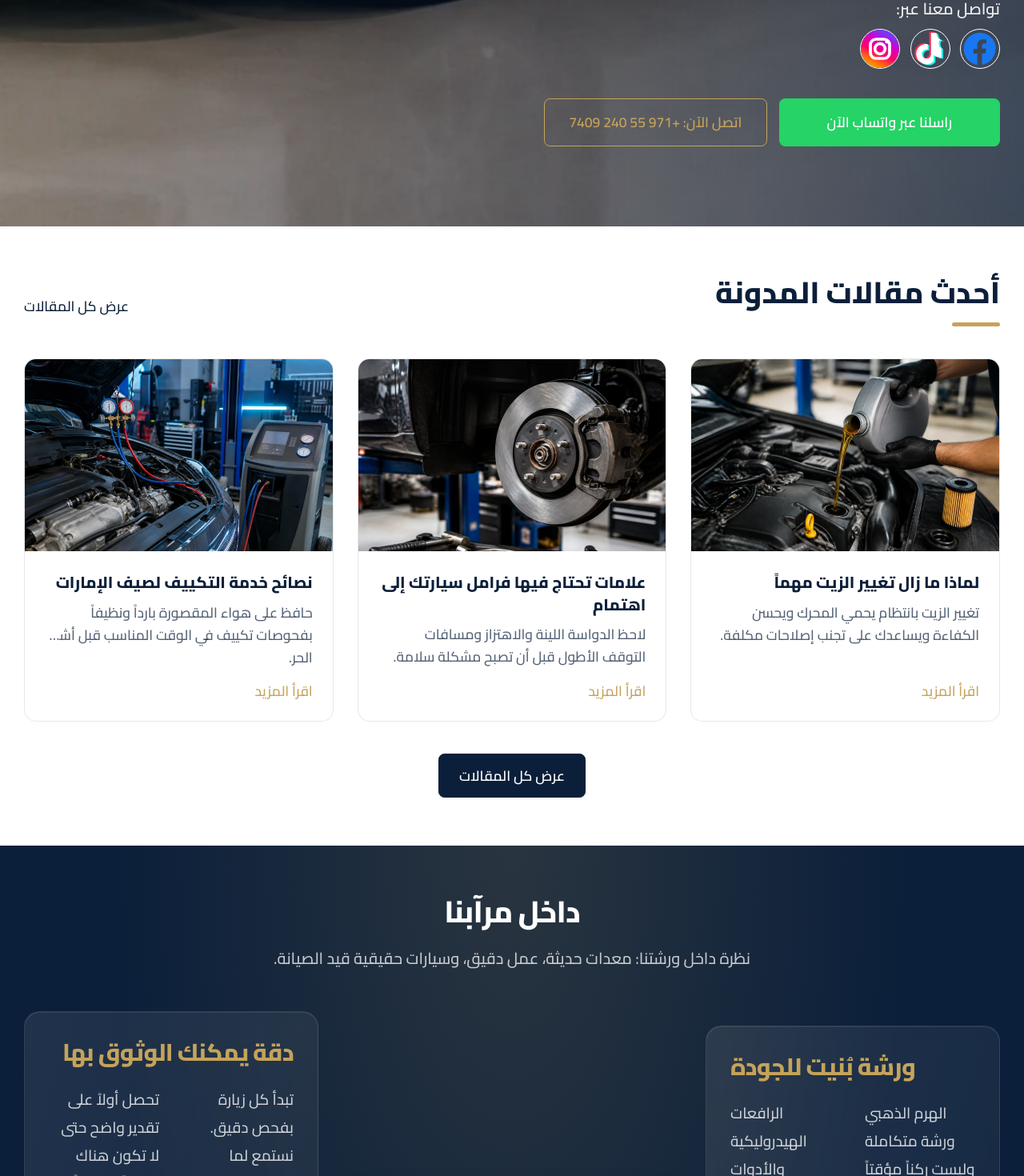
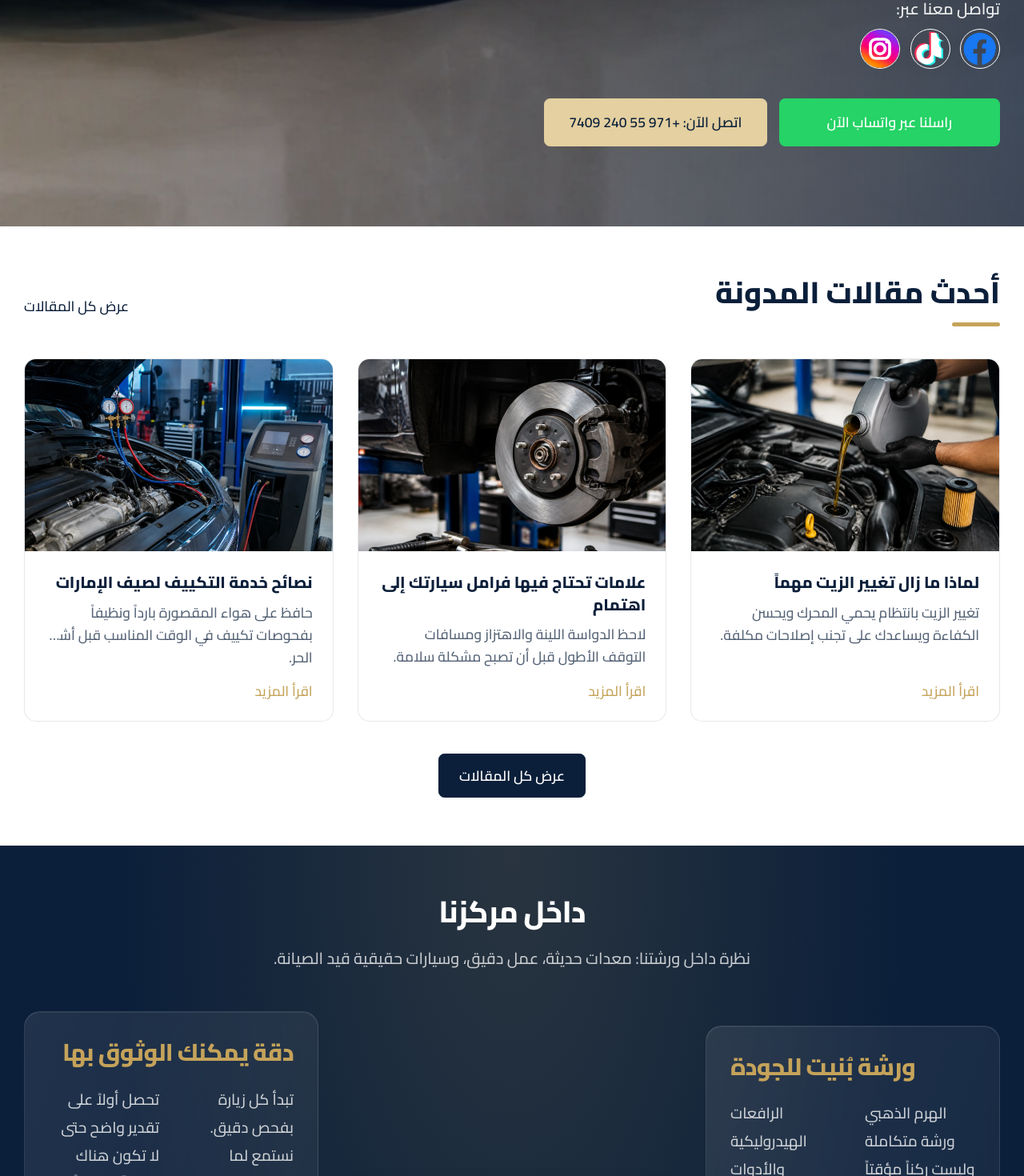
Before and after one commit to Faraz-cell21/golden-pyramid, a Next.js app: page /ar in a window 1280 px wide. Shown: the part 1740-3210 px from the top of the page at 80% size. Built offline with nearby package versions, Linux system fonts and the light colour scheme.

Commit message:
arabic text and golden button changes

```diff
--- a/src/components/shared/contact-cta-buttons.tsx
+++ b/src/components/shared/contact-cta-buttons.tsx
@@ -18,7 +18,7 @@ export const whatsappCtaClassName = cn(
 
 export const callCtaClassName = cn(
   baseButtonClass,
-  "border border-gold bg-transparent text-gold hover:bg-gold/10"
+  "border border-gold-soft bg-gold-soft text-navy"
 );
 
 export function ContactCtaButtons({ className, ui }: ContactCtaButtonsProps) {
--- a/src/content/ar/home.ts
+++ b/src/content/ar/home.ts
@@ -92,7 +92,7 @@ export const home: HomeContent = {
       ],
       title: "ورشة بُنيت للجودة",
     },
-    title: "داخل مرآبنا",
+    title: "داخل مركزنا",
   },
   whyUs: {
     expectLabel: "يمكنك توقع:",
```
